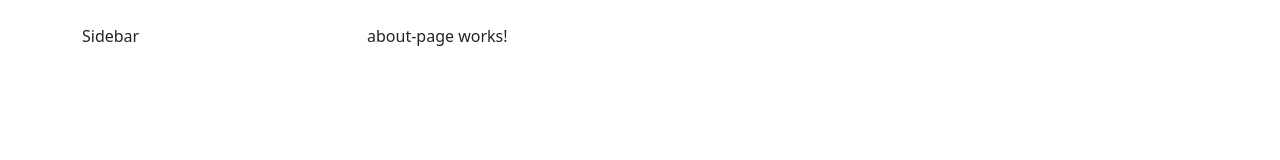
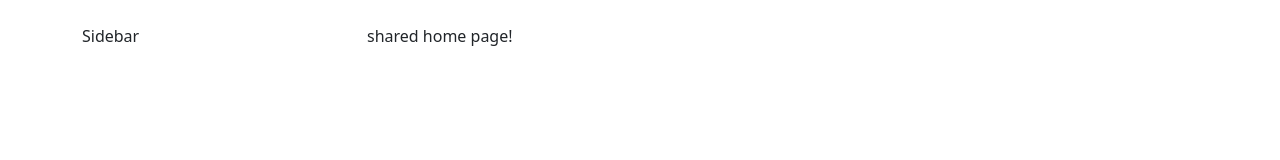
Before and after one commit to orlandosyv/04-country-Spa, an Angular app: page /home in a window 1280 px wide. Shown: the top 160 px of the page. Built offline with nearby package versions, Linux system fonts and the light colour scheme.

Commit message:
oy - router outlet

```diff
--- a/src/app/app.component.html
+++ b/src/app/app.component.html
@@ -5,7 +5,8 @@
 
     <div class="col">
     <!-- <shared-home-page></shared-home-page> -->
-     <shared-about-page></shared-about-page>
+     <!-- <shared-about-page></shared-about-page> -->
+    <router-outlet></router-outlet>
     </div>
   </div>
 </main>
```
